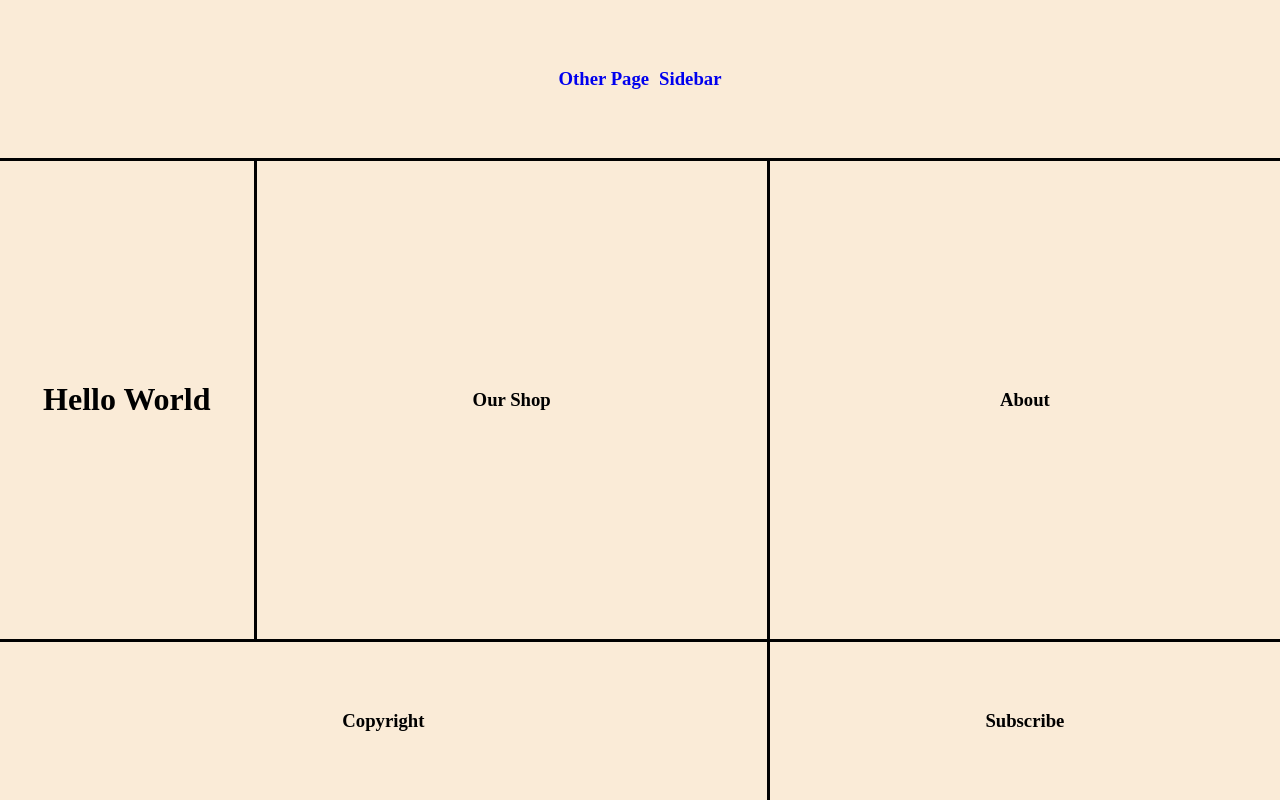
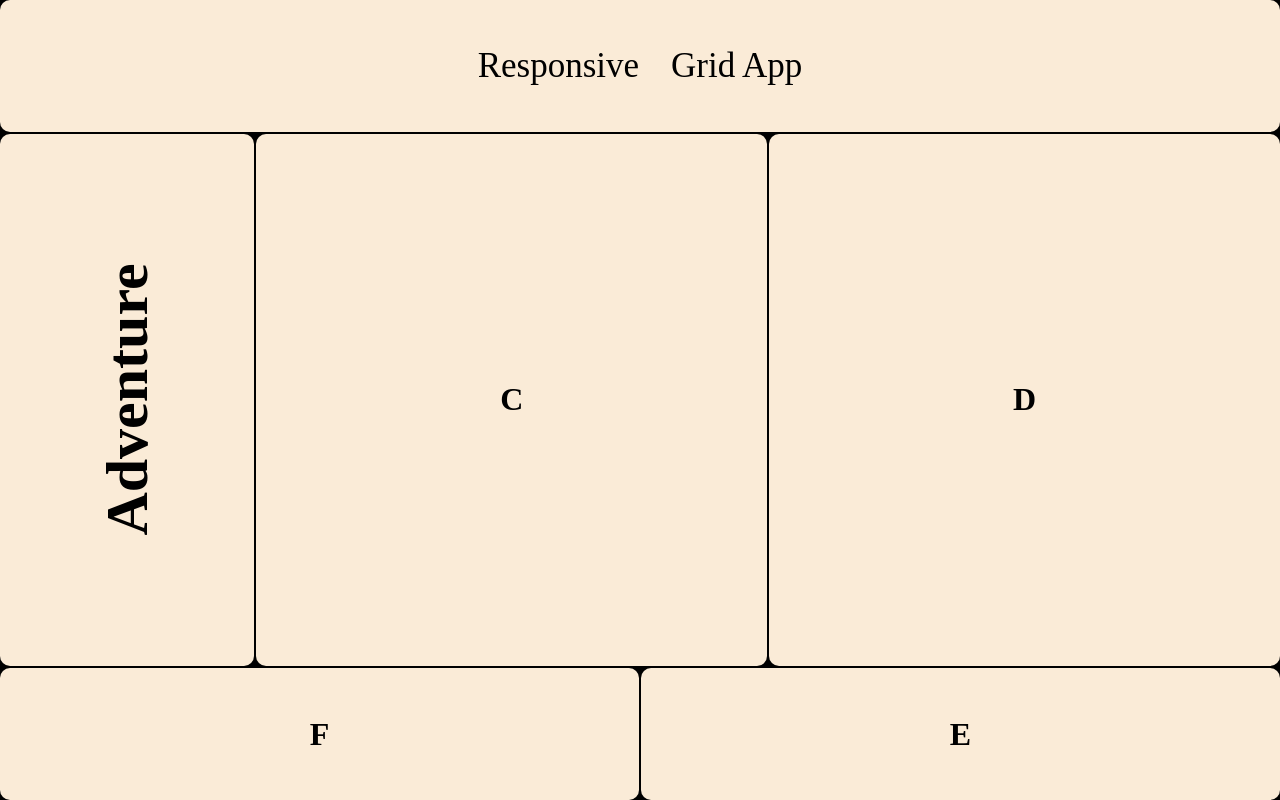
Before and after one commit to thibmer49/grid-challenge, a plain HTML site: page index.html in a window 1280 px wide. Drawn offline with Linux system fonts and the light colour scheme.

Commit message:
reorganization

```diff
--- a/new-test.css
+++ b/grid-app/new-test.css
@@ -50,12 +50,12 @@ h2 span {
 }
 
 .bg1 {
-  background: url('images/bg1.jpeg');
+  background-color: aqua;
   background-size: cover;
 }
 
 .bg2 {
-  background: url("images/bg2.jpeg");
+  background: url("/Users/thmercier/code/thibmer49/grid-challenge/images/bg1.jpeg");
   color: white;
   background-size: cover;
 }
--- a/index.html
+++ b/index.html
@@ -1,23 +1,24 @@
 <!doctype html>
 <html>
   <head>
-    <title>Our Funky HTML Page</title>
+    <title>Grid Challenge Test</title>
     <meta name="description" content="Our first page">
     <meta name="keywords" content="html tutorial template">
     <link rel="stylesheet" href="stylesheet.css">
   </head>
   <body>
     <div class="parent">
-      <nav>
-        <h3><a href="new-test.html">Other Page</a></h3>
-        <h3><a href="sidebar.html">Sidebar</a></h3>
-      </nav>
-      <div class="side"><h1>Hello World</h1></div>
-      <div class="bottom"><h3>Our Shop</h3></div>
-      <div class="bottom-right"><h3>About</h3></div>
-      <div class="right"><h3>Subscribe</h3></div>
-      <div class="center"><h3>Copyright</h3></div>
-    </div>
-    <script src="script.js"></script>
+      <div class="nav">
+        <div class="links">
+          <a href="responsive/responsive.html">Responsive</a>
+          <a href="grid-app/new-test.html">Grid App</a>
+        </div>
+      </div>
+      <div class="title"><h1>Adventure</h1></div>
+      <div class="div3"><h1>C</h1> </div>
+      <div class="div4"><h1>D</h1></div>
+      <div class="div5"><h1>E</h1></div>
+      <div class="div6"><h1>F</h1></div>
+      </div>
   </body>
 </html>
--- a/script.js
+++ b/script.js
@@ -1,17 +1,17 @@
-const grids = document.querySelectorAll(".parent > div");
+// const grids = document.querySelectorAll(".parent > div");
 
-grids.forEach(grid => {
-  grid.addEventListener("mouseover", (event) => {
-    grid.classList.add("hovered");
-    grid.style.transitionProperty = "opacity"
-    grid.style.transitionDuration = "1s";
-    grid.style.transitionTimingFunction = "ease"
-  });
+// grids.forEach(grid => {
+//   grid.addEventListener("mouseover", (event) => {
+//     grid.classList.add("hovered");
+//     grid.style.transitionProperty = "opacity"
+//     grid.style.transitionDuration = "1s";
+//     grid.style.transitionTimingFunction = "ease"
+//   });
 
-  grid.addEventListener("mouseout", (event) => {
-    grid.classList.remove("hovered");
-    grid.style.transitionProperty = "opacity"
-    grid.style.transitionDuration = "1s";
-    grid.style.transitionTimingFunction = "ease"
-  });
-});
+//   grid.addEventListener("mouseout", (event) => {
+//     grid.classList.remove("hovered");
+//     grid.style.transitionProperty = "opacity"
+//     grid.style.transitionDuration = "1s";
+//     grid.style.transitionTimingFunction = "ease"
+//   });
+// });
--- a/stylesheet.css
+++ b/stylesheet.css
@@ -12,48 +12,60 @@ body {
   color: black;
 }
 
+li {
+  list-style: none;
+}
+
+a {
+  text-decoration: none;
+  color: black;
+}
+
 .parent {
   display: grid;
-  grid-template-columns: repeat(5, 1fr);
-  grid-template-rows: repeat(5, 1fr);
-  grid-column-gap: 3px;
-  grid-row-gap: 3px;
+  grid-template-columns: repeat(10, 1fr);
+  grid-template-rows: repeat(12, 1fr);
+  grid-column-gap: 2px;
+  grid-row-gap: 2px;
   height: 100%;
   }
 
-  .parent > div {
-    background-color: antiquewhite;
-    display: flex;
-    justify-content: center;
-    align-items: center;
-    text-align: center;
+.parent > div {
+  background-color: antiquewhite;
+  display: flex;
+  justify-content: center;
+  align-items: center;
+  border-radius: 10px;
+}
+
+  .nav {
+    grid-area: 1 / 1 / 3 / 11;
   }
 
-  nav {
-    grid-area: 1 / 1 / 2 / 6;
-    background-color: antiquewhite;
+  .nav .links {
     display: flex;
-    flex-direction: row;
-    align-items: center;
-    justify-content: center;
-    text-align: center;
-
+    gap: 2rem;
+    font-size: 35px;
   }
 
-  a {
-    text-decoration: none;
-    padding: 5px;
+  .nav a {
+    transition: all 0.3s ease-in-out;
   }
 
-  .side {
-    grid-area: 2 / 1 / 5 / 2;
+  .nav a:hover {
+    color: rgb(80, 78, 78);
+    text-shadow: 1px 0px 5px rgba(161, 159, 104, 0.7);
   }
 
-  .side h2 {
-    transform: rotate(-90deg);
+  .title {
+    grid-area: 3 / 1 / 11 / 3;
   }
 
-  .bottom { grid-area: 2 / 2 / 5 / 4; }
-  .bottom-right { grid-area: 2 / 4 / 5 / 6; }
-  .right { grid-area: 5 / 4 / 6 / 6; }
-  .center { grid-area: 5 / 1 / 6 / 4; }
+  .title h1 {
+    transform: rotate(-90deg);
+    font-size: 60px;
+  }
+  .div3 { grid-area: 3 / 3 / 11 / 7; }
+  .div4 { grid-area: 3 / 7 / 11 / 11; }
+  .div5 { grid-area: 11 / 6 / 13 / 11; }
+  .div6 { grid-area: 11 / 1 / 13 / 6; }
```
Also changed, not shown: grid-app/new-test.html (renamed from new-test.html, +1 -3 lines), responsive/responsive.html (renamed from sidebar.html, +1 -1 lines), responsive/responsive.css (renamed from sidebar.css).
